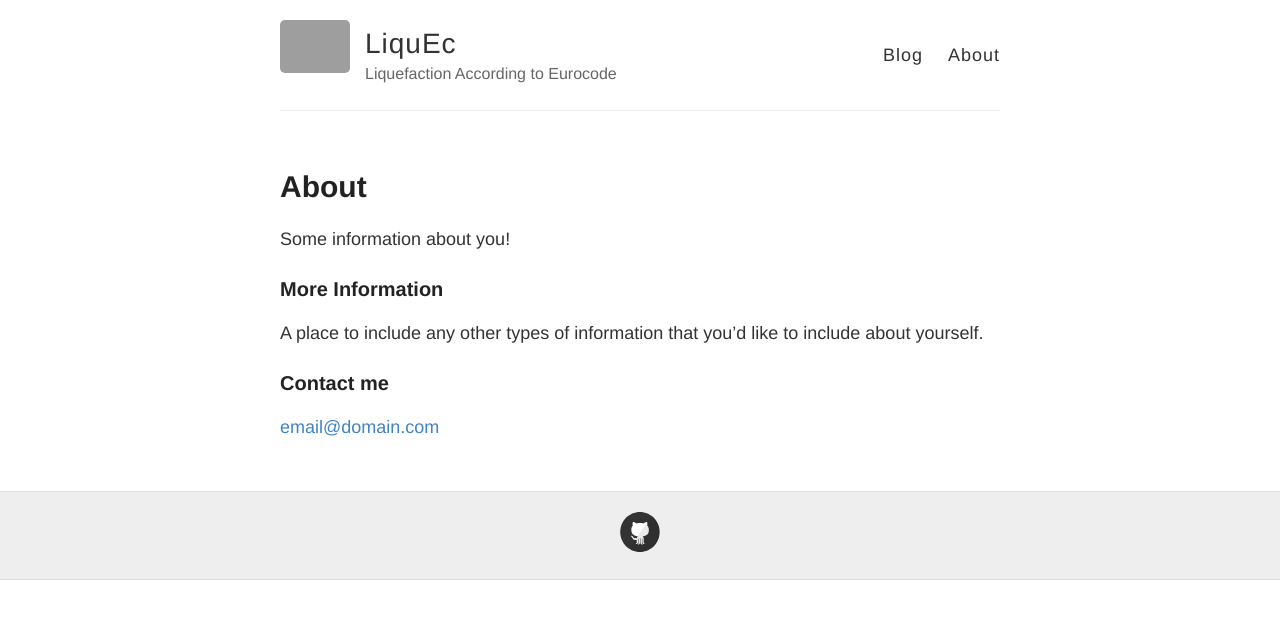
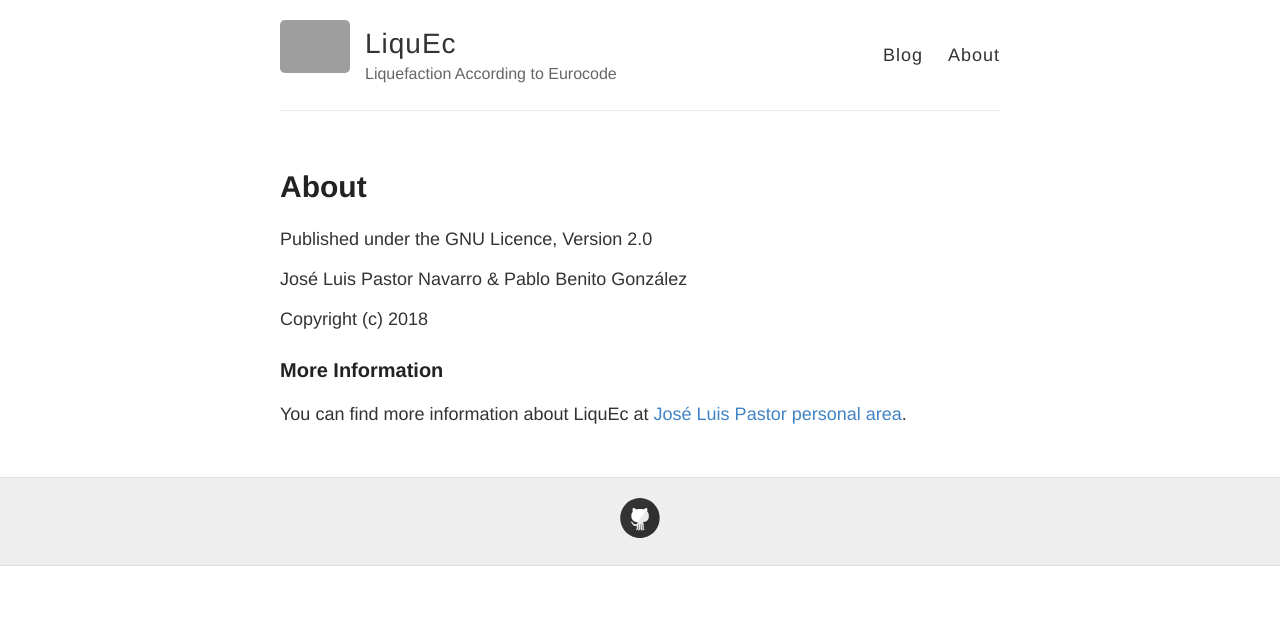
Before and after one commit to LiquEc/liquec.github.io, a Jekyll site: the page built from about.md, in a window 1280 px wide. Shown: the top 619 px of the page. Built offline with Jekyll 4.4.1, drawn with Linux system fonts in a browser that asks for light colours.

Commit message:
minor changes

```diff
--- a/about.md
+++ b/about.md
@@ -4,12 +4,12 @@ title: About
 permalink: /about/
 ---
 
-Some information about you!
+Published under the GNU Licence, Version 2.0
+
+José Luis Pastor Navarro & Pablo Benito González
+
+Copyright (c) 2018
 
 ### More Information
 
-A place to include any other types of information that you'd like to include about yourself.
-
-### Contact me
-
-[email@domain.com](mailto:email@domain.com)
+You can find more information about LiquEc at [José Luis Pastor personal area](https://personal.ua.es/es/joseluis-pastor/liquec.html).
```
Also changed, not shown: README.md (deleted), images/config.png (deleted), images/first-post.png (deleted), images/jekyll-logo.png (deleted), images/jekyll-now-theme-screenshot.jpg (deleted), images/step1.gif (deleted).
